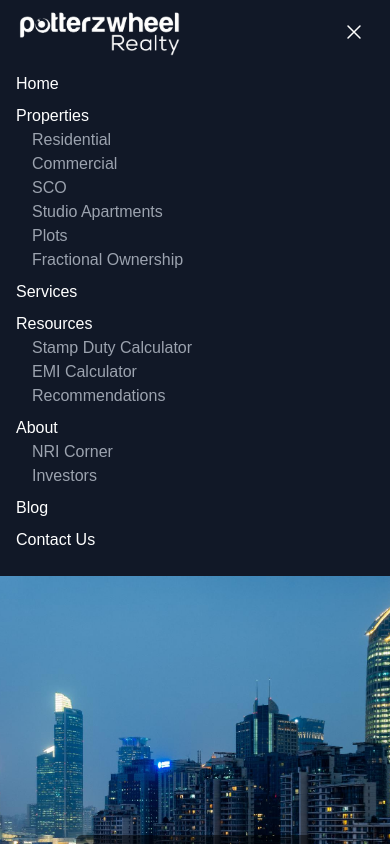
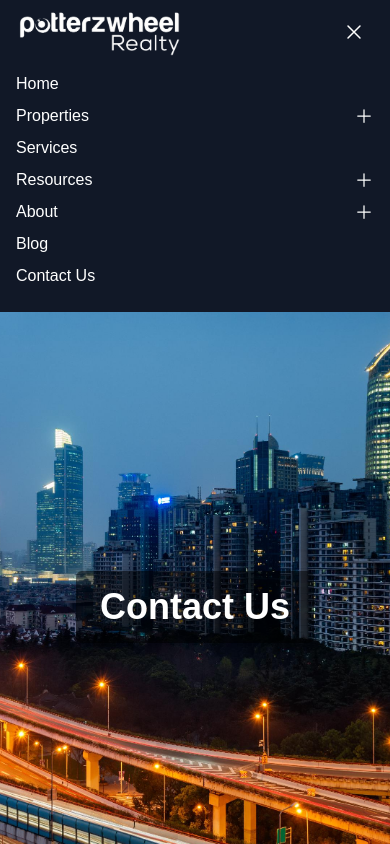
Before and after one commit to gaurank11/potterzwheel, a React (Vite) app: page / in a window 390 px wide. Both pictures are taken after a click on the button 354 px from the left and 32 px from the top of the page. Shown: the top 844 px of the page. Built offline with nearby package versions, Linux system fonts and the light colour scheme.

Commit message:
Update Header.jsx

```diff
--- a/src/components/Header.jsx
+++ b/src/components/Header.jsx
@@ -1,10 +1,10 @@
 import React, { useState } from "react";
 import { Link } from "react-router-dom";
-import { Bars3Icon, XMarkIcon } from "@heroicons/react/24/outline";
+import { Bars3Icon, XMarkIcon, PlusIcon, MinusIcon } from "@heroicons/react/24/outline";
 
 const Header = () => {
   const [isMenuOpen, setIsMenuOpen] = useState(false);
-  const [dropdownOpen, setDropdownOpen] = useState(false);
+  const [openDropdown, setOpenDropdown] = useState(null);
 
   const menuItems = [
     { name: "Home", link: "/" },
@@ -42,6 +42,10 @@ const Header = () => {
     { name: "Contact Us", link: "/contact" },
   ];
 
+  const toggleDropdown = (idx) => {
+    setOpenDropdown(openDropdown === idx ? null : idx);
+  };
+
   return (
     <header className="bg-gray-900 text-white py-2 font-NOURD">
       {/* Main container */}
@@ -78,14 +82,14 @@ const Header = () => {
               <div
                 key={idx}
                 className="relative group"
-                onMouseEnter={() => item.dropdown && setDropdownOpen(idx)}
-                onMouseLeave={() => setDropdownOpen(false)}
+                onMouseEnter={() => item.dropdown && setOpenDropdown(idx)}
+                onMouseLeave={() => setOpenDropdown(null)}
               >
                 <Link to={item.link} className="relative group">
                   {item.name}
                   <span className="absolute left-0 bottom-0 w-0 h-[2px] bg-blue-500 transition-all duration-300 group-hover:w-full"></span>
                 </Link>
-                {item.dropdown && dropdownOpen === idx && (
+                {item.dropdown && openDropdown === idx && (
                   <div className="absolute top-full left-0 bg-gray-800 text-white shadow-lg py-2">
                     {item.dropdown.map((subItem, subIdx) => (
                       <Link
@@ -110,6 +114,7 @@ const Header = () => {
           <div className="space-y-2 px-4 py-4">
             {menuItems.map((item, idx) => (
               <div key={idx} className="group">
+                <div className="flex justify-between items-center">
                   <Link
                     to={item.link}
                     onClick={() => setIsMenuOpen(false)}
@@ -118,6 +123,19 @@ const Header = () => {
                     {item.name}
                   </Link>
                   {item.dropdown && (
+                    <button
+                      onClick={() => toggleDropdown(idx)}
+                      className="text-white focus:outline-none"
+                    >
+                      {openDropdown === idx ? (
+                        <MinusIcon className="h-5 w-5" />
+                      ) : (
+                        <PlusIcon className="h-5 w-5" />
+                      )}
+                    </button>
+                  )}
+                </div>
+                {item.dropdown && openDropdown === idx && (
                   <div className="pl-4">
                     {item.dropdown.map((subItem, subIdx) => (
                       <Link
```
Lines whose indentation alone changed are shown as unchanged.
